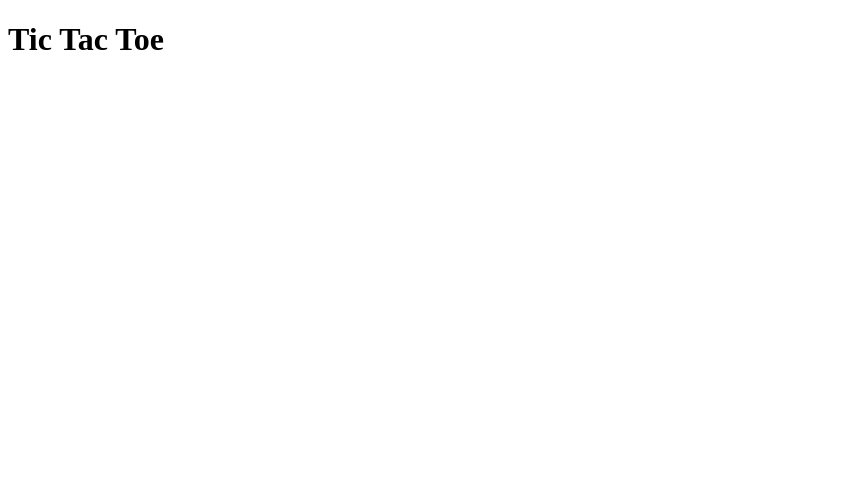
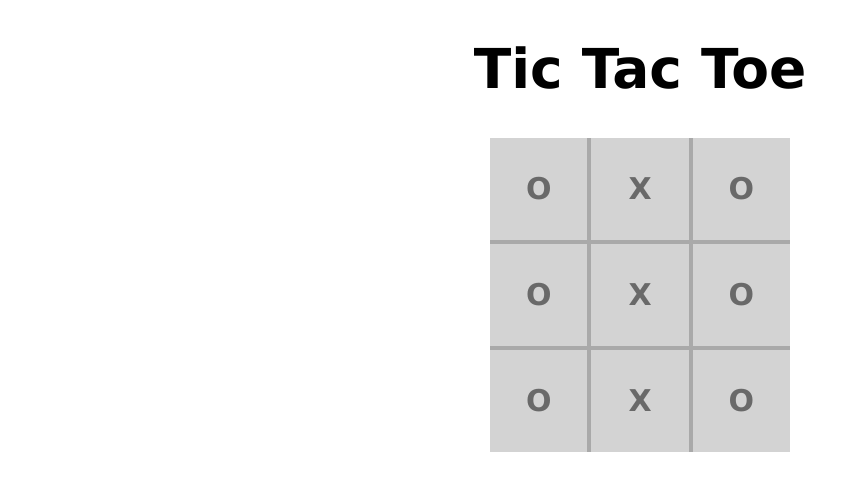
Before and after one commit to eddamazioribeiro/websockets-tic-tac-toe, a website built with Vite: page client/index.html in a window 1280 px wide. Shown: the whole page, without its empty margins (0-859 px from the left). Built offline with nearby package versions, Linux system fonts and the light colour scheme.

Commit message:
Created game table

```diff
--- /dev/null
+++ b/client/index.css
@@ -0,0 +1,30 @@
+body {
+  font-family: Verdana, Geneva, Tahoma, sans-serif;
+  width: 50%;
+  margin: 0 auto;
+}
+
+h1 {
+  font-size: 55px;
+  text-align: center;
+  color: black;
+}
+
+table {
+  margin: 0 auto;
+  background-color: lightgray;
+  border-collapse: collapse;
+  border-style: hidden;
+  width: 300px;
+  height: 300px;
+}
+
+td {
+  height: 100px;
+  width: 100px;
+  border: 4px solid darkgray ;
+  text-align: center;
+  color: dimgray;
+  font-weight: bold;
+  font-size: 30px;
+}
--- a/client/index.html
+++ b/client/index.html
@@ -4,10 +4,29 @@
   <meta charset="UTF-8">
   <meta name="viewport" content="width=device-width, initial-scale=1.0">
   <title>Tic Tac Toe</title>
+  <link rel="stylesheet" href="index.css">
 </head>
 <body>
-  <h1>Tic Tac Toe</h1>
-  <form id="game-area"></form>
+  <h1 class="title">Tic Tac Toe</h1>
+  <form id="game-area">
+    <table class=="map">
+      <tr>
+        <td class="content">O</td>
+        <td class="content">X</td>
+        <td class="content">O</td>
+      </tr>
+      <tr>
+        <td class="content">O</td>
+        <td class="content">X</td>
+        <td class="content">O</td>
+      </tr>
+      <tr>
+        <td class="content">O</td>
+        <td class="content">X</td>
+        <td class="content">O</td>
+      </tr>
+    </table>
+  </form>
   <!-- <script src="index.js" type="module"></script> -->
 </body>
 </html>
```
